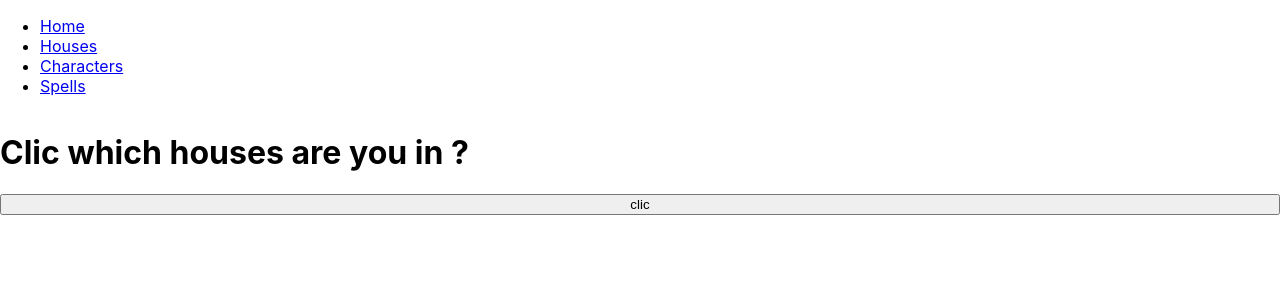
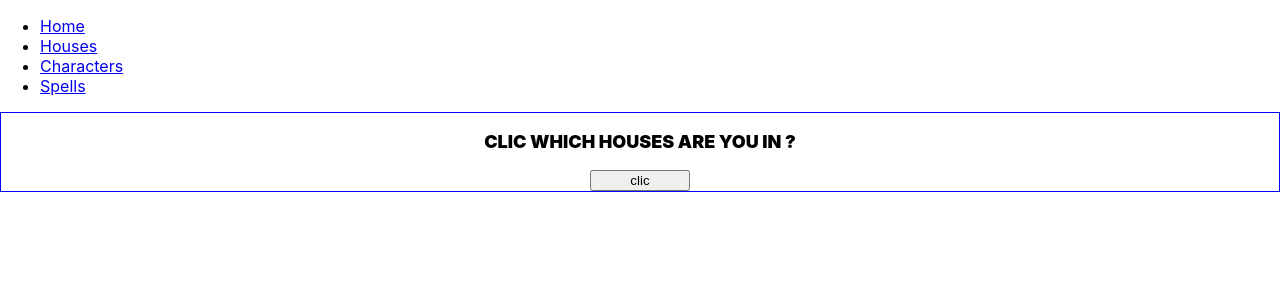
Before and after one commit to julieLyM/app-harrypotter, a React (Create React App) app in the folder client/: page / in a window 1280 px wide. Shown: the top 300 px of the page. Built offline with nearby package versions, Linux system fonts and the light colour scheme.

Commit message:
set up style-component

```diff
--- a/client/package.json
+++ b/client/package.json
@@ -10,7 +10,8 @@
     "react": "^16.13.1",
     "react-dom": "^16.13.1",
     "react-router-dom": "^5.1.2",
-    "react-scripts": "3.4.1"
+    "react-scripts": "3.4.1",
+    "styled-components": "^5.1.0"
   },
   "scripts": {
     "start": "react-scripts start",
--- a/client/src/components/Home.js
+++ b/client/src/components/Home.js
@@ -1,5 +1,6 @@
 import React, { Component } from 'react';
 import { getHatSrv } from '../service/data';
+import { HomeContainer, HomeTitle, HomeButton } from './styles/homeStyle';
 
 export default class Home extends Component {
   state = {
@@ -26,17 +27,11 @@ export default class Home extends Component {
   render() {
     const { hats } = this.state;
     return (
-      <div
-        style={{
-          display: 'flex',
-          flexDirection: 'column',
-          justifyContent: 'center',
-        }}
-      >
-        <h1>Clic which houses are you in ?</h1>
-        <button onClick={this.onClicked}>clic</button>
+      <HomeContainer>
+        <HomeTitle>Clic which houses are you in ?</HomeTitle>
+        <HomeButton onClick={this.onClicked}>clic</HomeButton>
         {hats}
-      </div>
+      </HomeContainer>
     );
   }
 }
--- /dev/null
+++ b/client/src/components/styles/homeStyle.js
@@ -0,0 +1,18 @@
+import styled from 'styled-components';
+
+export const HomeContainer = styled.div`
+  border: 1px blue solid;
+  display: flex;
+  flex-direction: column;
+  align-items: center;
+`;
+
+export const HomeTitle = styled.p`
+  font-size: 18px;
+  font-weight: 900;
+  text-transform: uppercase;
+`;
+
+export const HomeButton = styled.button`
+  width: 100px;
+`;
```
Also changed, not shown: client/src/components/styles/colors.js (added, +10 -0 lines), client/src/components/styles/mediaQuerries.js (added, +20 -0 lines), 1 other file (tests, documents, lock files or other folders).
